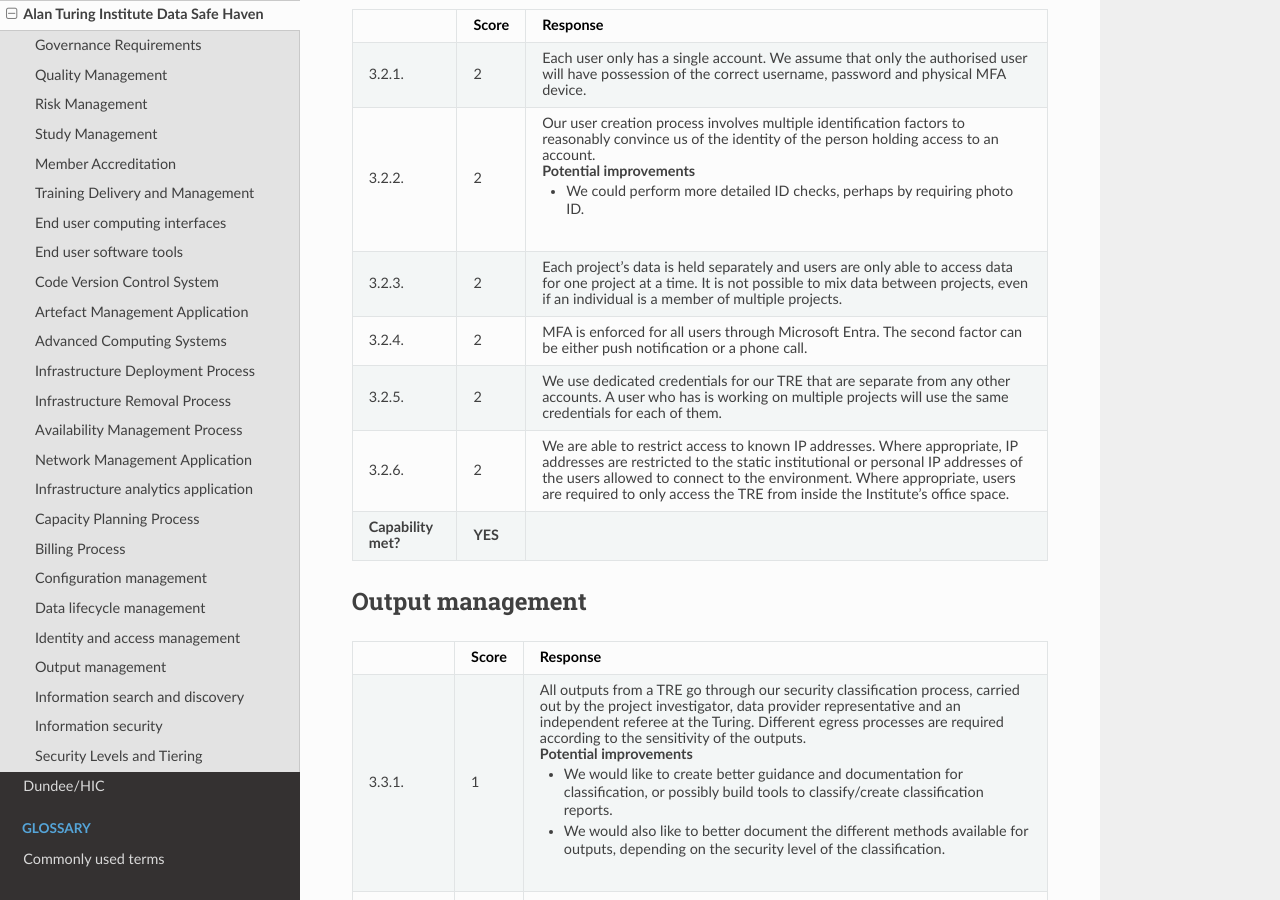
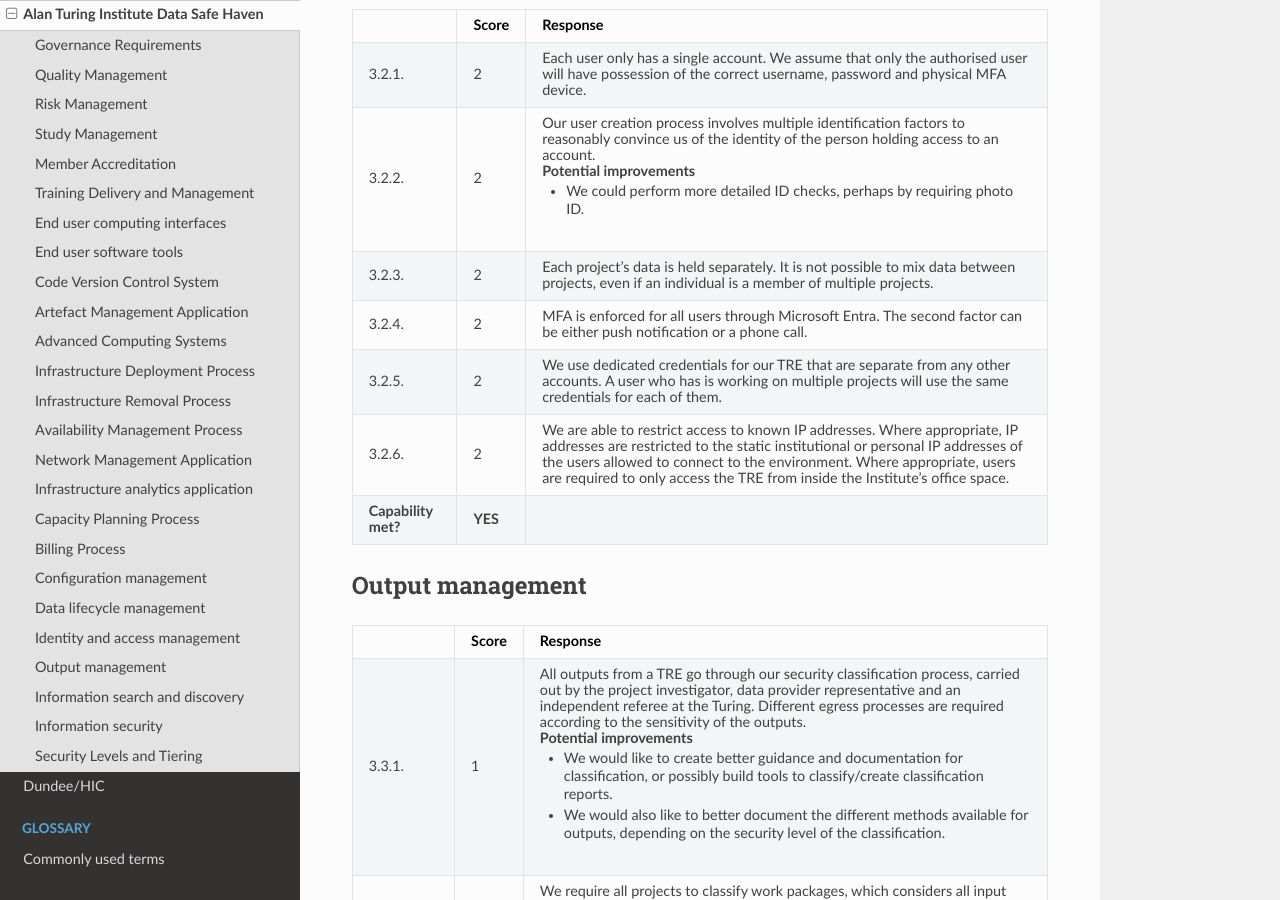
Before and after one commit to sa-tre/satre-specification, a Sphinx documentation site: the page built from docs/source/evaluations/alan_turing_institute.md, in a window 1280 px wide and 900 px high, scrolled down 16662 px. Built offline with Sphinx 7.4.7 and the Read the Docs theme 2.0.0, drawn with Linux system fonts in a browser that asks for light colours.

Commit message:
Remove misleading text

```diff
--- a/docs/source/evaluations/alan_turing_institute.md
+++ b/docs/source/evaluations/alan_turing_institute.md
@@ -824,7 +824,7 @@
     - We could perform more detailed ID checks, perhaps by requiring photo ID.
 * - 3.2.3.
   - 2
-  - Each project's data is held separately and users are only able to access data for one project at a time.
+  - Each project's data is held separately.
     It is not possible to mix data between projects, even if an individual is a member of multiple projects.
 * - 3.2.4.
   - 2
```
